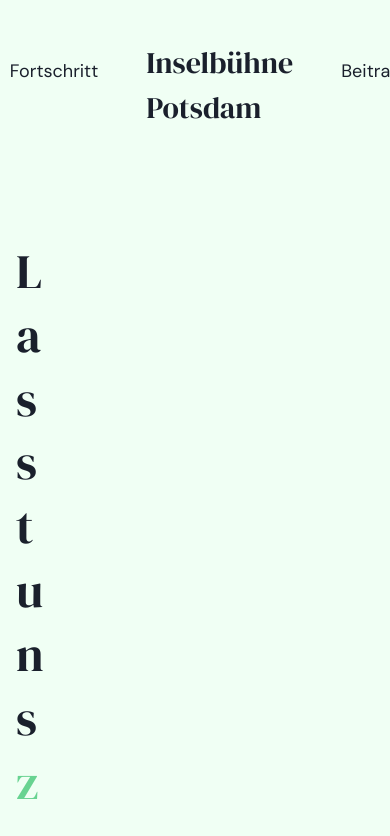
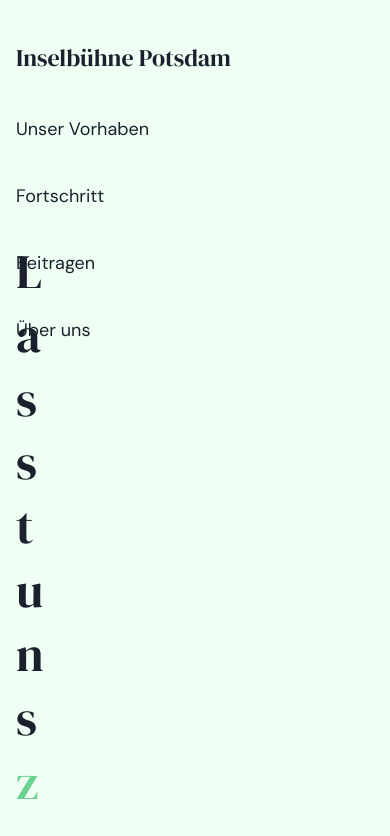
Before and after one commit to potsdamer-buergerstiftung/inselbuehne, a Next.js app: page / in a window 390 px wide. Shown: the top 836 px of the page. Built offline with nearby package versions, Linux system fonts and the light colour scheme.

Commit message:
Add first responsive properties

```diff
--- a/components/Header.tsx
+++ b/components/Header.tsx
@@ -5,7 +5,7 @@
   const { children, to = "/" } = props;
   return (
     <NextLink passHref href={to}>
-      <ChakraLink p="5" fontSize="lg">
+      <ChakraLink py="5" px={{ base: 0, md: 5 }} fontSize="lg">
         {children}
       </ChakraLink>
     </NextLink>
@@ -22,8 +22,30 @@
       zIndex="1"
     >
       <Container maxW="7xl" py="5">
-        <Flex as="div" align="center" justify="center" w="100%">
-          <Flex as="nav" w="100%" justify="end">
+        <NextLink passHref href="/">
+          <ChakraLink
+            fontSize="2xl"
+            py="5"
+            fontFamily="heading"
+            display={{ base: "block", md: "none" }}
+            whiteSpace="nowrap"
+          >
+            Inselbühne Potsdam
+          </ChakraLink>
+        </NextLink>
+        <Flex
+          as="div"
+          align="center"
+          justify="center"
+          w="100%"
+          direction={{ base: "column", md: "row" }}
+        >
+          <Flex
+            as="nav"
+            w="100%"
+            justify="flex-end"
+            direction={{ base: "column", md: "row" }}
+          >
             <MenuItem to="/">Unser Vorhaben</MenuItem>
             <MenuItem to="/fortschritt">Fortschritt</MenuItem>
           </Flex>
@@ -33,12 +55,18 @@
               px="7"
               py="5"
               fontFamily="heading"
-              display="ruby"
+              display={{ base: "none", md: "block" }}
+              whiteSpace="nowrap"
             >
               Inselbühne Potsdam
             </ChakraLink>
           </NextLink>
-          <Flex as="nav" w="100%" justify="start">
+          <Flex
+            as="nav"
+            w="100%"
+            justify="flex-start"
+            direction={{ base: "column", md: "row" }}
+          >
             <MenuItem to="/beitragen">Beitragen</MenuItem>
             <MenuItem to="/wir">Über uns</MenuItem>
           </Flex>
```
